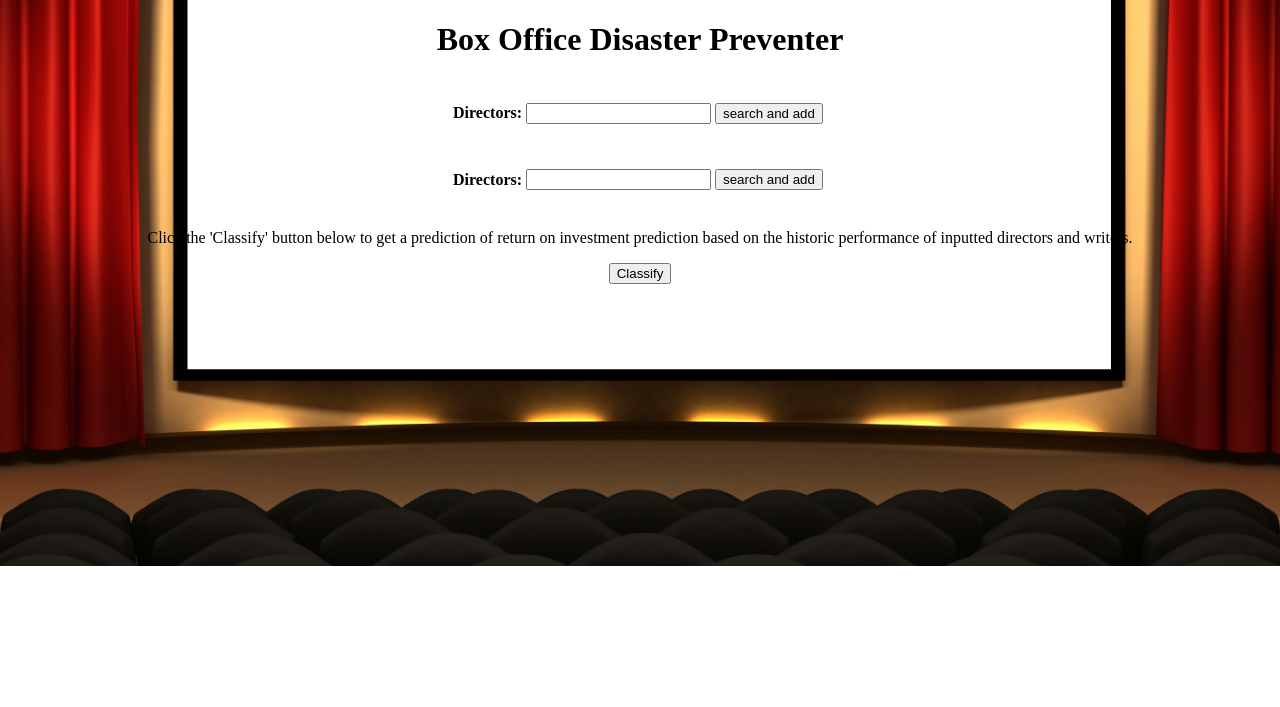
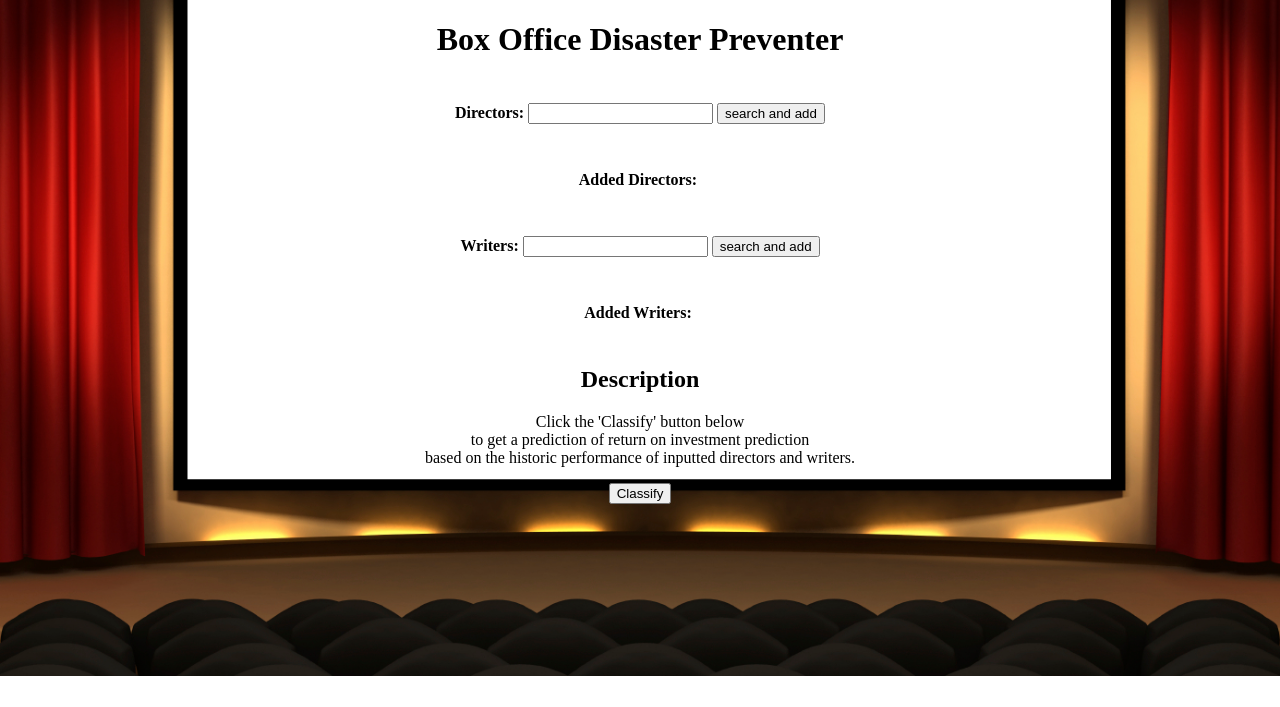
Before and after one commit to winnieshen96/movie-consumer-app, a Flask app: page / in a window 1280 px wide. Shown: the top 707 px of the page. Run offline with Flask 2, Linux system fonts and the light colour scheme.

Commit message:
changed the layout and added description

```diff
--- a/application/templates/index.html
+++ b/application/templates/index.html
@@ -22,27 +22,40 @@
             <td><input type="text" name="director"> </td>
             <td><input type="hidden" id="forminput" name="forminput"  >
                 <p><input type="submit" value="search and add"></p></td>
-            <td>{% for director in directors %}
-            <h4>{{director.0}}, {{director.1}}</h4>
-            {% endfor %}</td>
         </tr>
     </table>
 </form>
+<table style="margin-left:auto;margin-right:auto;">
+    <tr>
+        <td><h4>Added Directors:</h4></td>
+        <td>{% for director in directors %}
+            <h4>{{director.0}}, {{director.1}}</h4>
+            {% endfor %}</td>
+    </tr>
+</table>
 <form name="writerform" id="writerform" action = "{{ url_for('writersearch') }}" method="POST">
     <table style="margin-left:auto;margin-right:auto;">
         <tr>
-            <td><h4>Directors:</h4></td>
+            <td><h4>Writers:</h4></td>
             <td><input type="text" name="writer"> </td>
             <td><input type="hidden" id="forminput" name="forminput"  >
                 <p><input type="submit" value="search and add"></p></td>
-                <td>{% for writer in writers %}
-                    <h4>{{writer.0}}, {{writer.1}}</h4>
-                    {% endfor %}</td>
         </tr>
     </table>
 </form>
+<table style="margin-left:auto;margin-right:auto;">
+    <tr>
+        <td><h4>Added Writers:</h4></td>
+        <td>{% for writer in writers %}
+            <h4>{{writer.0}}, {{writer.1}}</h4>
+            {% endfor %}</td>
+    </tr>
+</table>
+<h2 style="text-align:center">Description</h2>
+<p style="text-align:center">Click the 'Classify' button below
+                        <br>to get a prediction of return on investment prediction
+                        <br>based on the historic performance of inputted directors and writers.</p>
 <form name="movieform" id="movieform" action = "{{ url_for('roiclassify') }}" method="POST">
-    <p style="text-align:center"><label>Click the 'Classify' button below to get a prediction of return on investment prediction based on the historic performance of inputted directors and writers.</label></p>
     <!-- <p style="text-align:center"><label>Enter the plot below:</label></p>
     <p style="text-align:center"><textarea name="plot" rows="6" cols="100"></textarea></p> -->
     <input type="hidden" id="forminput" name="forminput"  >
```
